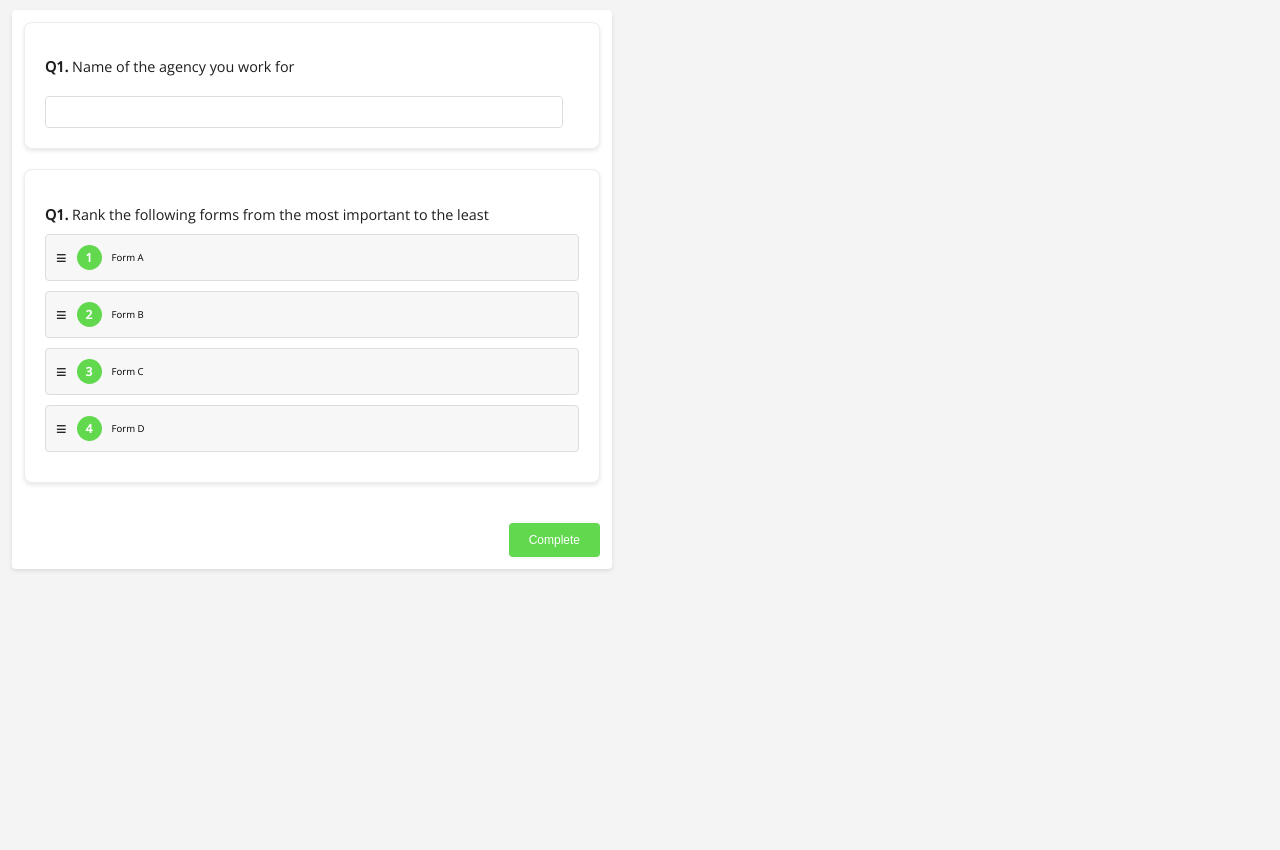
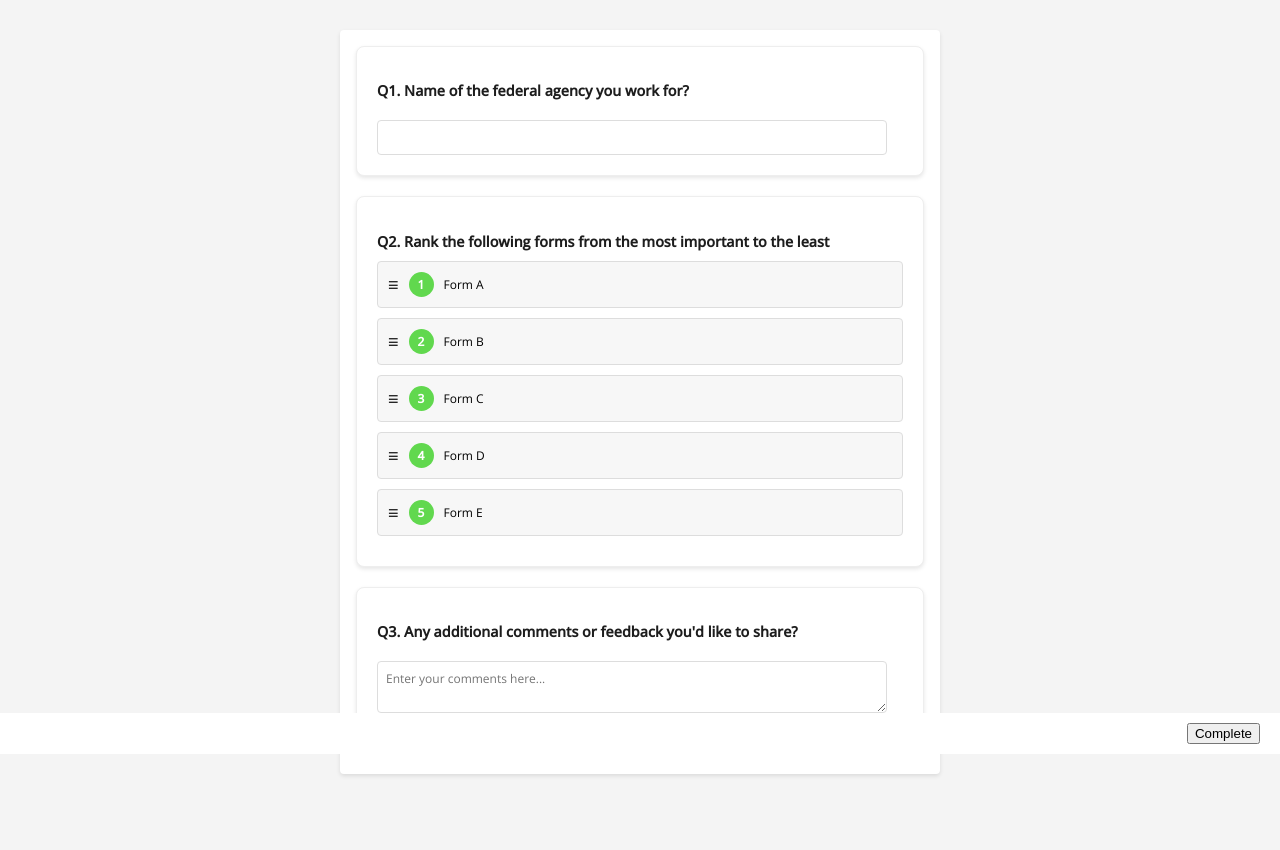
Before and after one commit to MarcMouries/SurveyBuilder, a plain HTML site: page index.html in a window 1280 px wide. Shown: the part 46-896 px from the top of the page. Before the commit the page ends 800 px from the top, so only its background shows below. Drawn offline with nearby package versions, Linux system fonts and the light colour scheme.

Commit message:
+ multi-line-text

```diff
--- a/style.css
+++ b/style.css
@@ -1,37 +1,37 @@
-
+/* Reset and Box Sizing */
 *, *:before, *:after {
     -moz-box-sizing: border-box;
     -webkit-box-sizing: border-box;
     box-sizing: border-box;
 }
 
-  html, body { margin: 0; padding: 0; min-height: 100%; }
-
-
-
-
+/* Basic Reset for HTML and Body */
 html, body {
+    margin: 0;
+    padding: 0;
+    width: 100%;
     font-family: 'Open Sans', sans-serif !important;
-    font-size: 12px; /* Standard font size for desktop */
-    background-color: #f4f4f4;
-    /* prevents moving around the page on mobile */
-    position: fixed;
-    overflow: hidden;
-    width: 100%;
-    height: 100%;
 }
 
-#page-header {
+/* Style for Header */
+header {
+    position: fixed;
+    top: 0;
+    left: 0;
+    width: 100%;
+    z-index: 100;
+    background-color: white;
     display: flex;
-    align-items: center; /* Vertically center the contents */
-    justify-content: center; /* Horizontally center the contents */
+    align-items: center;
+    justify-content: center;
     padding: 10px;
 }
 
 .logo-container {
     margin-right: 15px;
 }
-._logo-container img {
+
+.logo-container img {
     max-width: 200px;
     height: auto;
 }
@@ -40,70 +40,69 @@ html, body {
     font-size: 1.5em;
 }
 
-/* Desktop Styles */
-@media only screen and (min-width: 601px) {
+/* Main Content Styles */
+body {
+    font-size: 12px; /* Standard font size for desktop */
+    background-color: #f4f4f4;
+    overflow: auto; /* Allow scrolling */
+    padding-top: 60px; /* Height of the header */
+}
+
 #survey-container {
+    margin: 1rem auto;
     max-width: 600px;
-        margin: 1rem;
     background-color: #fff;
     padding: 1rem;
     box-shadow: 0 2px 4px rgba(0,0,0,0.1);
     border-radius: 4px;
-    }
-    .choice-text {
-        font-size: 0.8em;
+    margin-bottom: 80px; /* Space for 'Complete' button */
 }
 
+/* Media Query for Mobile Screens */
+@media only screen and (max-width: 600px) {
+    body {
+        font-size: 18px; /* Larger font size for mobile */
     }
 
-
-/* Media query for mobile screens and high pixel density screens */
-@media only screen and (max-width: 600px),
-       only screen and (-webkit-device-pixel-ratio: 2),
-       only screen and (-webkit-device-pixel-ratio: 3) {
     #survey-container {
-        width: 100%;
-        max-width: 100%;
-        margin: 0.5rem;
-        padding: 1rem;
+        width: calc(100% - 2rem);
+        margin: 1rem;
         box-shadow: none;
         border-radius: 0;
     }
-    body {
-        font-size: 18px;
-    }
+
     .question-title {
         font-size: 1.2em;
     }
+
     .choice-text {
         font-size: 1.1em;
     }
 }
 
-/* Style for text input */
-.single-line-text-input {
-    width: calc(100% - 16px); /* Full width with padding */
+/* Input and Textarea Styles */
+input, textarea {
+    font-family: inherit;
+    width: calc(100% - 16px);
     padding: 8px;
     margin-top: 10px;
-    border: 1px solid #ddd; /* Light border */
-    border-radius: 4px; /* Rounded corners */
-    font-size: 1em; /* Suitable font size */
-    box-sizing: border-box; /* Include padding and border in the width */
+    border: 1px solid #ddd;
+    border-radius: 4px;
+    font-size: 1em;
+    box-sizing: border-box;
 }
 
-/* Style for each question like a card */
+/* Styles for Question and Ranking Items */
 .question {
-    background-color: #fff; /* White background */
-    border: 1px solid #eee; /* Light border for the card */
-    border-radius: 8px; /* Rounded corners for the card */
-    box-shadow: 0 2px 4px rgba(0, 0, 0, 0.1); /* Subtle shadow for depth */
-    padding: 20px; /* Padding inside the card */
-    margin-bottom: 20px; /* Space between each card/question */
+    font-weight: normal;
+    background-color: #fff;
+    border: 1px solid #eee;
+    border-radius: 8px;
+    box-shadow: 0 2px 4px rgba(0, 0, 0, 0.1);
+    padding: 20px;
+    margin-bottom: 20px;
 }
 
-.question {
-    font-weight: normal;
-}
 .question-number {
     font-weight: bold;
 }
@@ -112,8 +111,6 @@ html, body {
     font-size: 1.2em;
     color: #1d1d1d;
     margin-bottom: 10px;
-    font-weight: normal;
-
 }
 
 .ranking-list {
@@ -135,7 +132,6 @@ html, body {
 .drag-icon {
     margin-right: 10px;
     font-weight: bold;
-    user-select: none;
     color: #1d1d1d;
     font-size: 1.5em;
     cursor: grab;
@@ -156,32 +152,13 @@ html, body {
     margin-right: 10px;
 }
 
-
-
-
+/* Complete Button Container and Button Styles */
 .button-container {
+    position: fixed;
+    bottom: 0;
+    left: 0;
+    width: 100%;
     text-align: right;
-}
-
-.complete-button {
+    background-color: white;
     padding: 10px 20px;
-    background-color: #61D84E;
-    color: white;
-    border: none;
-    border-radius: 4px;
-    cursor: pointer;
-    font-size: 1em;
-    margin-top: 20px;
-}
-
-.complete-button:hover {
-    background-color: #61D84E;
-}
-
-
-
-
-
-.dragging {
-    opacity: 0.5;
-}
+    box-shadow: 0 -2px 4px rgba(0,
--- a/survey-data.json
+++ b/survey-data.json
@@ -3,7 +3,7 @@
       {
         "type": "single-line-text",
         "name": "agency_name",
-        "title": "Name of the agency you work for",
+        "title": "Name of the federal agency you work for?",
         "isRequired": true
       },
       {
@@ -15,8 +15,15 @@
           "Form A",
           "Form B",
           "Form C",
-          "Form D"
+          "Form D",
+          "Form E"
         ]
+      },
+      {
+        "type": "multi-line-text",
+        "name": "comments",
+        "title" : "Any additional comments or feedback you'd like to share?",
+        "isRequired": false
       }
     ]
   }
--- a/surveyBuilder.js
+++ b/surveyBuilder.js
@@ -15,6 +15,9 @@ class SurveyBuilder {
                     break;
                 case "single-line-text":
                     this.createSingleLineTextQuestion(element, this.surveyContainer);
+                    break;
+                case "multi-line-text":
+                    this.createMultiLineTextQuestion(element, this.surveyContainer);
                     break;
                 default:
                     console.error("Unsupported question type:", element.type);
@@ -36,6 +39,8 @@ class SurveyBuilder {
 
         title.append(questionText);
 
+        this.questionNumber++;
+
         return title;
     }
 
@@ -56,6 +61,22 @@ class SurveyBuilder {
         container.appendChild(questionDiv);
     }
 
+    createMultiLineTextQuestion(element, container) {
+        const questionDiv = document.createElement('div');
+        questionDiv.className = 'question';
+
+        const title = this.createQuestionTitle(element.title);
+        questionDiv.appendChild(title);
+
+        const textArea = document.createElement('textarea');
+        textArea.name = element.name;
+        textArea.required = element.isRequired;
+        textArea.className = 'multi-line-text-input'; // CSS class for styling
+        textArea.placeholder = 'Enter your comments here...'; // Optional placeholder text
+        questionDiv.appendChild(textArea);
+
+        container.appendChild(questionDiv);
+    }
 
     createRankingQuestion(element, container) {
         const questionDiv = document.createElement('div');
```
Lines whose indentation alone changed are shown as unchanged.
